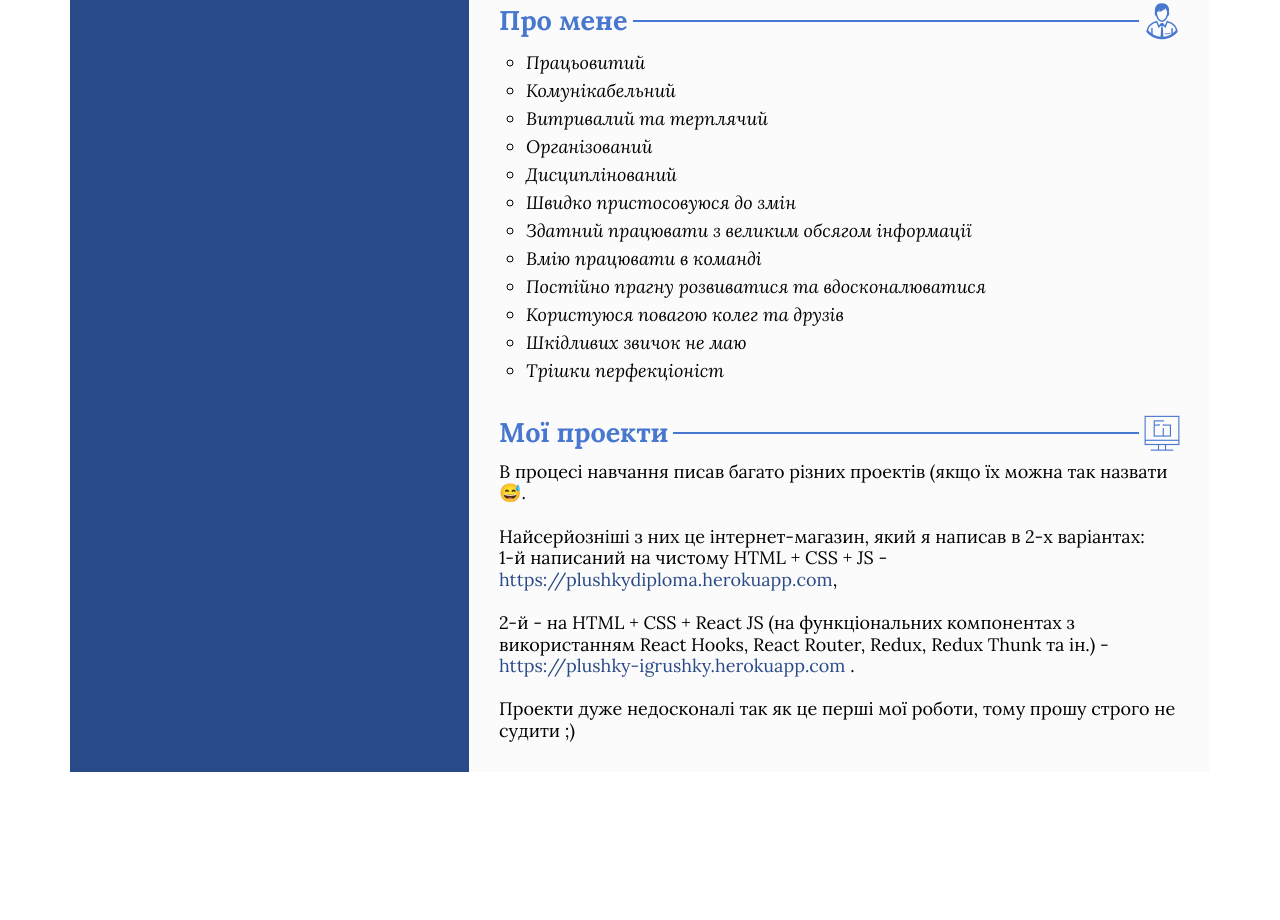
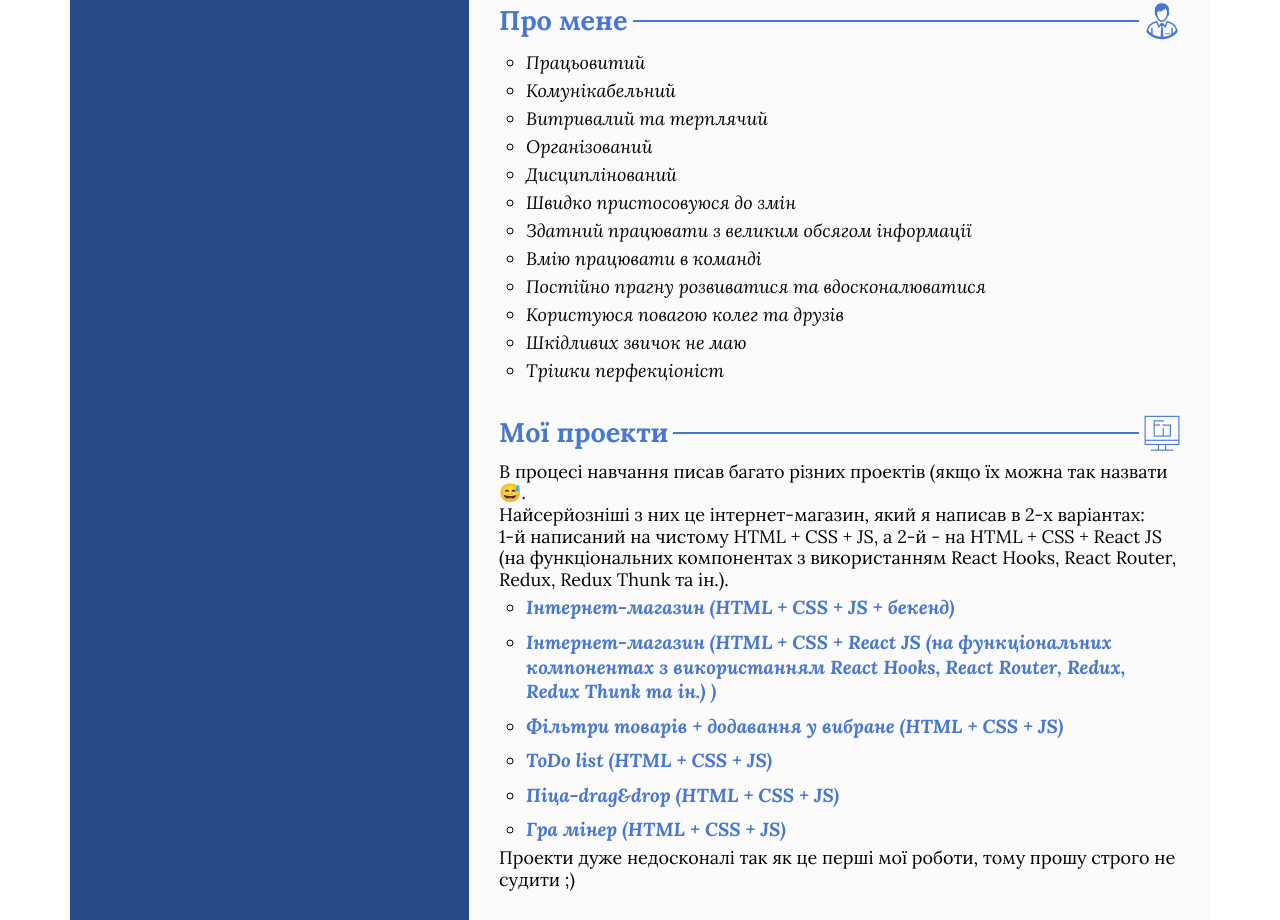
Before and after one commit to WrEduard/my-rezume, a plain HTML site: page index.html in a window 1280 px wide. Shown: the part 1658-2578 px from the top of the page. Before the commit the page ends 2430 px from the top, so only its background shows below. Drawn offline with Linux system fonts and the light colour scheme; files whose address does not match are found by name.

Commit message:
Оновив проекти

```diff
--- a/index.html
+++ b/index.html
@@ -231,25 +231,30 @@
 			<span class="right-sidebar-title__icon _icon-project-2"></span>
 		</div>
 		<div class="projects-right-sidebar__info">
-			В процесі навчання писав багато різних проектів (якщо їх можна так назвати 😅.<br><br>
+			В процесі навчання писав багато різних проектів (якщо їх можна так назвати 😅.<br>
 			Найсерйозніші з них це інтернет-магазин, який я написав в 2-х варіантах:<br>
 			1-й написаний на чистому
-			HTML + CSS + JS - <a href="https://plushkydiploma.herokuapp.com/"
-				target="_blank">https://plushkydiploma.herokuapp.com</a>,<br><br>
-			2-й - на HTML + CSS + React JS (на
-			функціональних компонентах з використанням React Hooks, React Router, Redux, Redux Thunk та ін.) - <a
-				href="https://plushky-igrushky.herokuapp.com/" target="_blank">https://plushky-igrushky.herokuapp.com
-			</a>.<br><br>
-			Проекти дуже недосконалі так як це перші мої роботи, тому прошу строго не судити ;)<br>
-			<!-- Окрім того в мене є ще декілька маленьких робіт:
+			HTML + CSS + JS, а 2-й - на HTML + CSS + React JS (на
+			функціональних компонентах з використанням React Hooks, React Router, Redux, Redux Thunk та ін.).<br>
+
 			<ul class="projects-right-sidebar__list right-sidebar-list">
-				<li><a href="https://gitlab.com/VedmEd_ik/dream-hause" target="_blank">Просто сайт</a></li>
-				<li><a href="https://gitlab.com/VedmEd_ik/test-task-allrigts" target="_blank">Тестове завдання
-						одієї
-						фірми</a>
+				<li><a href="https://plushkydiploma.herokuapp.com/" target="_blank">Інтернет-магазин (HTML + CSS + JS +
+						бекенд)</a></li>
+				<li><a href="https://plushky-igrushky.herokuapp.com/" target="_blank">Інтернет-магазин (HTML + CSS +
+						React JS (на
+						функціональних компонентах з використанням React Hooks, React Router, Redux, Redux Thunk та ін.)
+						)</a></li>
+				<li><a href="https://filter-product.netlify.app" target="_blank">Фільтри товарів + додавання у вибране
+						(HTML + CSS + JS)</a>
 				</li>
-				<li><a href="https://gitlab.com/VedmEd_ik/todo-list" target="_blank">ToDo list</a></li>
-			</ul> -->
+				<li><a href="to-do-list-vea.netlify.app" target="_blank">ToDo list (HTML + CSS + JS)</a>
+				</li>
+				<li><a href="pizzas-drag-and-drop.netlify.app" target="_blank">Піца-drag&drop (HTML + CSS + JS)</a>
+				</li>
+				<li><a href="https://gameminesweeper.netlify.app" target="_blank">Гра мінер (HTML + CSS + JS)</a>
+				</li>
+			</ul>
+			Проекти дуже недосконалі так як це перші мої роботи, тому прошу строго не судити ;)
 		</div>
 	</div>
 </section>
```
